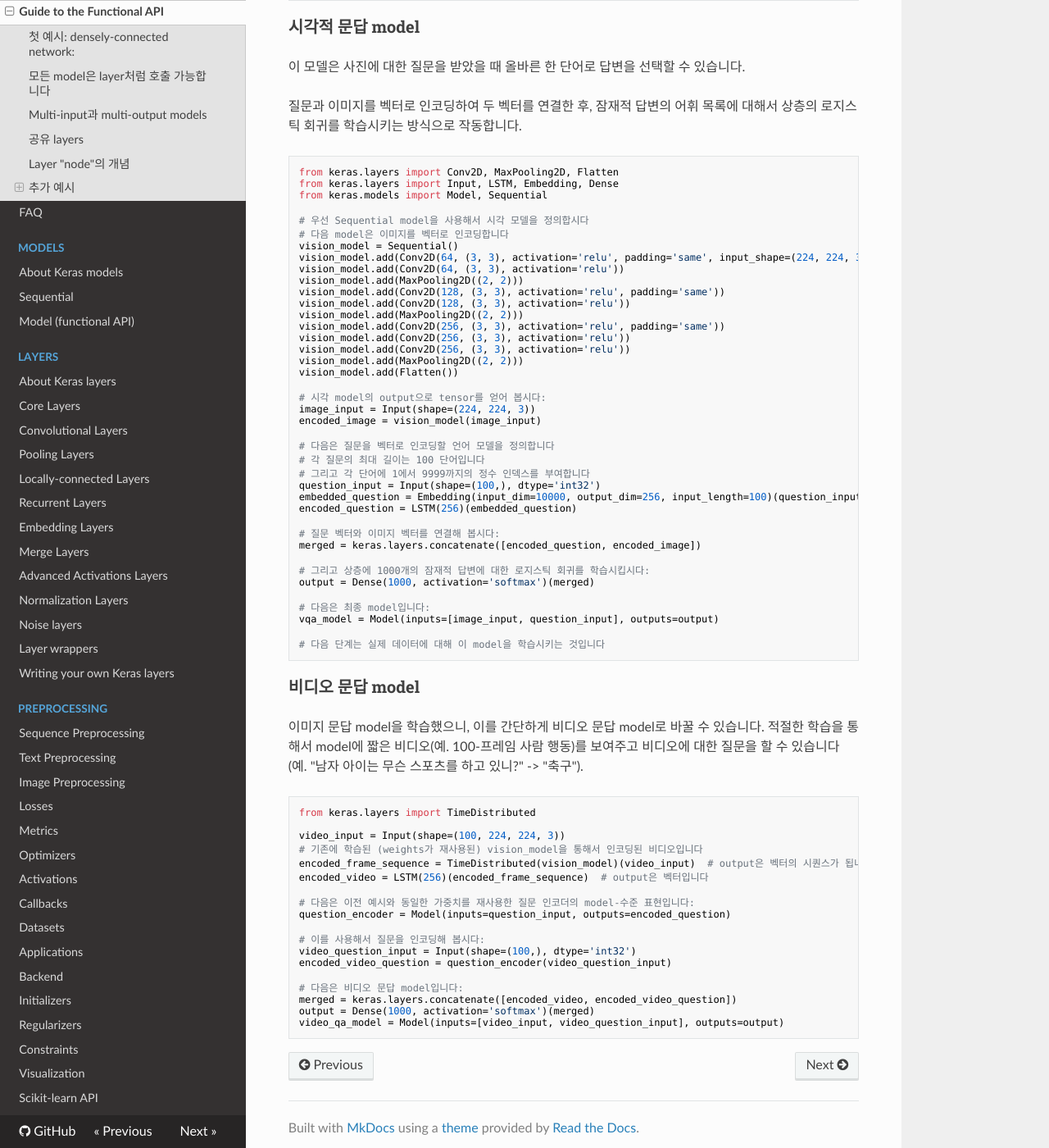
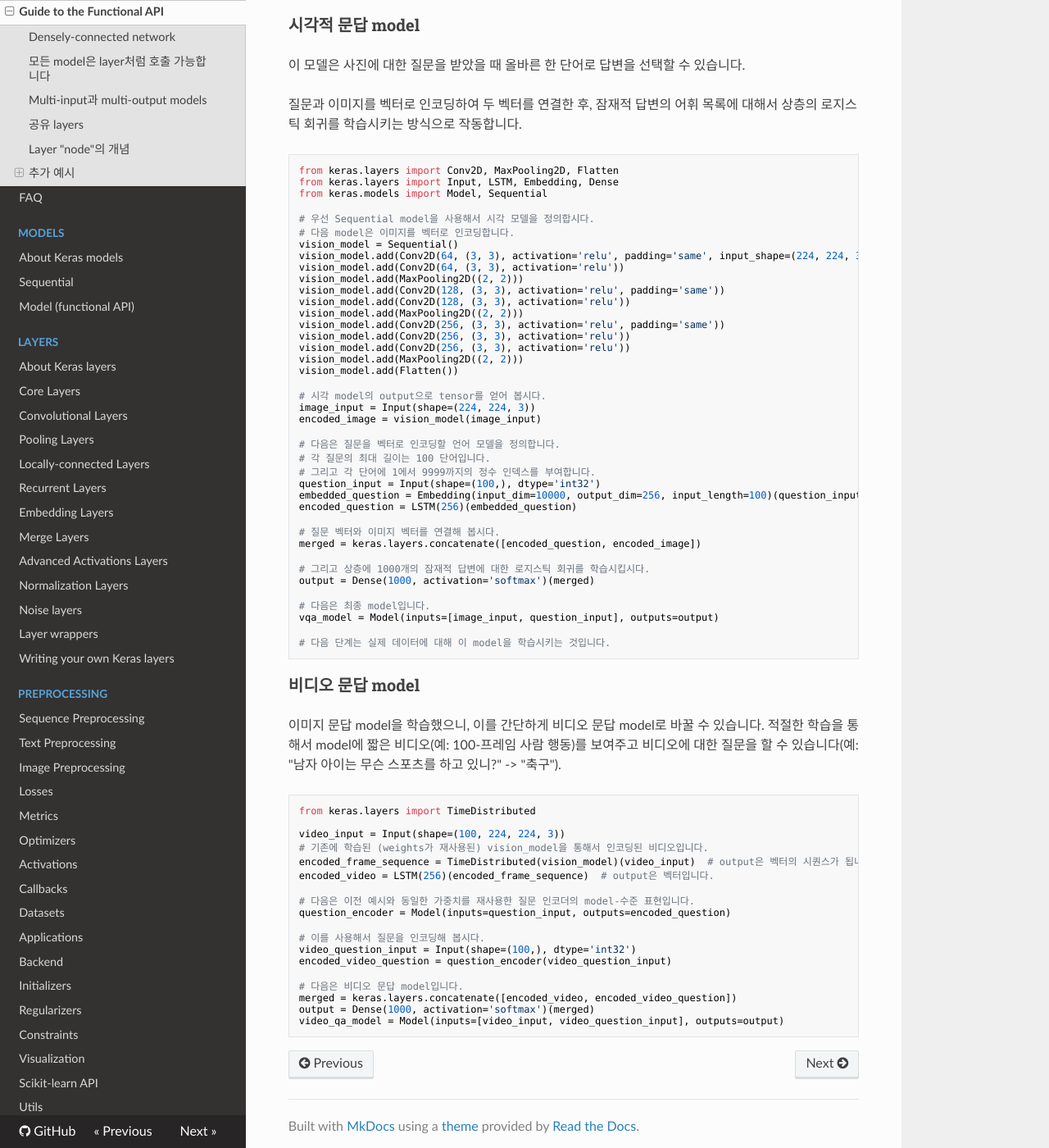
Before and after one commit to keras-team/keras-docs-ko, an MkDocs documentation site: the page built from sources/getting-started/functional-api-guide.md, in a window 1280 px wide and 1400 px high, scrolled down 7535 px. Shown: the whole window at 82% size. Built offline with MkDocs 1.6.1, drawn with Linux system fonts in a browser that asks for light colours; nearby versions of some CDN libraries; some of the changed text lies outside the part shown.

Commit message:
Update functional-api-guide.md

````diff
--- a/sources/getting-started/functional-api-guide.md
+++ b/sources/getting-started/functional-api-guide.md
@@ -8,40 +8,40 @@
 
 -----
 
-## 첫 예시: densely-connected network:
+## Densely-connected network
 
 Densely-connected network를 구현하기에는 `Sequential` model이 더 적합한 선택이겠지만, 아주 간단한 예시로 설명하기 위해서 Keras 함수형 API로 구현해 보겠습니다.
 
-- Layer instance는 (tensor에 대해) 호출 가능하고, tensor를 반환합니다
+- Layer instance는 (tensor에 대해) 호출 가능하고, tensor를 반환합니다.
 - Input tensor와 output tensor는 `Model`을 정의하는데 사용됩니다.
-- 이러한 model은 Keras `Sequential` model과 동일한 방식으로 학습됩니다.
+- 이러한 model은 Keras `Sequential` model과 동일한 방식으로 학습할 수 있습니다.
 
 ```python
 from keras.layers import Input, Dense
 from keras.models import Model
 
-# Tensor를 반환합니다
+# Tensor를 반환합니다.
 inputs = Input(shape=(784,))
 
-# Layer instance는 tensor에 대해 호출 가능하고, tensor를 반환합니다
+# Layer instance는 tensor에 대해 호출 가능하고, tensor를 반환합니다.
 output_1 = Dense(64, activation='relu')(inputs)
 output_2 = Dense(64, activation='relu')(output_1)
 predictions = Dense(10, activation='softmax')(output_2)
 
 # Input layer와 3개의 Dense layer를
-# 포함하는 model을 만들어 냅니다
+# 포함하는 model을 만들어 냅니다.
 model = Model(inputs=inputs, outputs=predictions)
 model.compile(optimizer='rmsprop',
               loss='categorical_crossentropy',
               metrics=['accuracy'])
-model.fit(data, labels)  # 학습을 시작합니다
+model.fit(data, labels)  # 학습을 시작합니다.
 ```
 
 -----
 
 ## 모든 model은 layer처럼 호출 가능합니다
 
-함수형 API를 사용하면 학습된 model을 재사용하기 편리합니다: 어느 model이건 tensor에 대해 호출하여 layer처럼 사용할 수 있습니다. model을 호출하면 model의 *구조*만 재사용하는 것이 아니라 weights까지 재사용되는 것임을 참고하십시오.
+함수형 API를 사용하면 학습된 model을 재사용하기 편리합니다. 어느 model이건 tensor에 대해 호출하여 layer처럼 사용할 수 있습니다. model을 호출하면 model의 *구조*만 재사용하는 것이 아니라 weights까지 재사용하게 됩니다.
 
 ```python
 x = Input(shape=(784,))
@@ -71,24 +71,24 @@
 Multiple inputs과 outputs을 가지는 model은 함수형 API를 적용하기 적합한 사례입니다. 함수형 API를 사용해서 복잡하게 얽힌 많은 수의 데이터 흐름을 간편하게 관리할 수 있습니다.
 
 다음 model을 고려해 봅시다. 트위터에서 특정 뉴스 헤드라인이 얼마나 많은 리트윗과 좋아요를 받을지 예측하려고 합니다. Model에 대한 주요 input은 연속된 단어들로 표현된 헤드라인 자체이지만, 약간의 변화를 주기 위해서 보조 input으로 헤드라인이 게시된 시간 등과 같은 추가 데이터를 받도록 합니다.
-Model은 두 개의 loss function에 의해서 지도됩니다. 주요 loss function을 model의 초기 단계에 사용하는 것이 심층 model에 있어 적절한 regularization 메커니즘입니다.
+Model 학습에는 두 개의 loss function이 사용됩니다. 주요 loss function을 model의 초기 단계에 사용하는 것이 심층 model에 있어 적절한 regularization 메커니즘입니다.
 
-다음은 model이 어떻게 구성되어있는지 보여줍니다:
+다음은 model이 어떻게 구성되어있는지 보여줍니다.
 
 <img src="https://s3.amazonaws.com/keras.io/img/multi-input-multi-output-graph.png" alt="multi-input-multi-output-graph" style="width: 400px;"/>
 
 함수형 API로 model을 구현해 봅시다.
 
-주요 input은 정수 sequence들의 형태로 헤드라인을 (각 정수가 단어 하나를 인코딩하는) 전달받습니다.
+주요 input은 정수 sequence들의 형태로 헤드라인을 전달받으며, 각 정수는 단어들이 인코딩된 값입니다.
 1에서 10,000사이의 정숫값이며 (10,000 단어의 어휘목록), 하나의 정수 sequence은 100 단어로 이루어져 있습니다.
 
 ```python
 from keras.layers import Input, Embedding, LSTM, Dense
 from keras.models import Model
 import numpy as np
-np.random.seed(0)  # 재현성을 위해 임의의 시드값을 설정하십시오
+np.random.seed(0)  # 재현성을 위해 임의의 시드값을 설정합니다.
 
-# 헤드라인 input: 1에서 10000사이의 100개 정수로 이루어진 sequence들을 전달받습니다
+# 헤드라인 input: 1에서 10000사이의 100개 정수로 이루어진 sequence들을 전달받습니다.
 # "name" argument를 전달하여 layer를 명명할 수 있음을 참고하십시오.
 main_input = Input(shape=(100,), dtype='int32', name='main_input')
 
@@ -97,7 +97,7 @@
 x = Embedding(output_dim=512, input_dim=10000, input_length=100)(main_input)
 
 # LSTM은 벡터 sequence를 전체 sequence에 대한
-# 정보를 포함하는 단일 벡터로 변환합니다
+# 정보를 포함하는 단일 벡터로 변환합니다.
 lstm_out = LSTM(32)(x)
 ```
 
@@ -107,7 +107,7 @@
 auxiliary_output = Dense(1, activation='sigmoid', name='aux_output')(lstm_out)
 ```
 
-이 시점에서 보조 input 데이터를 LSTM 출력과 연결함으로써 보조 input 데이터를 model에 전달합니다:
+이 시점에서 보조 input 데이터를 LSTM 출력과 연결함으로써 보조 input 데이터를 model에 전달합니다.
 
 ```python
 auxiliary_input = Input(shape=(5,), name='aux_input')
@@ -122,7 +122,7 @@
 main_output = Dense(1, activation='sigmoid', name='main_output')(x)
 ```
 
-다음은 두 개의 input과 두 개의 output을 갖는 model을 정의합니다:
+다음은 두 개의 input과 두 개의 output을 갖는 model을 정의합니다.
 
 ```python
 model = Model(inputs=[main_input, auxiliary_input], outputs=[main_output, auxiliary_output])
@@ -137,7 +137,7 @@
               loss_weights=[1., 0.2])
 ```
 
-Input 배열과 타겟 배열의 리스트를 전달하여 model을 학습시킬 수 있습니다:
+Input 배열과 타겟 배열의 리스트를 전달하여 model을 학습시킬 수 있습니다.
 
 ```python
 headline_data = np.round(np.abs(np.random.rand(12, 100) * 100))
@@ -148,15 +148,15 @@
           epochs=50, batch_size=32)
 ```
 
-Input layer와 output layer에게 이름을 부여 했으므로 (각 layer에 "name" argument를 전달했으므로),
-다음과 같은 방식으로도 model을 compile 할 수 있습니다:
+Input layer와 output layer에게 이름을 부여 했으므로(각 layer에 `name` argument를 전달했으므로),
+다음과 같은 방식으로도 model을 compile 할 수 있습니다.
 
 ```python
 model.compile(optimizer='rmsprop',
               loss={'main_output': 'binary_crossentropy', 'aux_output': 'binary_crossentropy'},
               loss_weights={'main_output': 1., 'aux_output': 0.2})
 
-# model을 다음과 같은 방식으로도 학습시킬 수 있습니다:
+# model을 다음과 같은 방식으로도 학습시킬 수 있습니다.
 model.fit({'main_input': headline_data, 'aux_input': additional_data},
           {'main_output': headline_labels, 'aux_output': additional_labels},
           epochs=50, batch_size=32)
@@ -179,11 +179,11 @@
 
 트윗 데이터셋을 고려해 봅시다. 서로 다른 두 개의 트윗을 두고 동일한 사람이 작성했는지 여부를 가려내는 model을 만들고자 합니다 (예를 들어, 트윗의 유사성을 기준으로 사용자를 비교할 수 있습니다).
 
-이를 구현하는 한 가지 방법은 두 개의 트윗을 두 벡터로 인코딩하고 그 두 벡터를 연결한 후 로지스틱 회귀를 수행하는 모델을 만드는 것입니다; 이 model은 서로 다른 두 트윗의 작성자가 동일할 확률을 출력합니다. 그런 다음 model은 긍정적인 트윗 쌍과 부정적인 트윗 쌍에 대해서 학습됩니다.
+이를 구현하는 한 가지 방법은 두 개의 트윗을 두 벡터로 인코딩하고 그 두 벡터를 연결한 후 로지스틱 회귀를 수행하는 모델을 만드는 것입니다. 이 model은 서로 다른 두 트윗의 작성자가 동일할 확률을 출력합니다. 그런 다음 model은 긍정적인 트윗 쌍과 부정적인 트윗 쌍에 대해서 학습됩니다.
 
-문제가 대칭적이므로 긍정적인 트윗 쌍을 인코딩하는 메커니즘을 (weights 등을 포함해) 전부 재사용하여 부정적인 트윗 쌍을 인코딩해야 합니다. 이 예시에서는 공유된 LSTM layer를 사용해 트윗을 인코딩 합니다.
+문제가 대칭적이므로 긍정적인 트윗 쌍을 인코딩하는 메커니즘을(weights 등을 포함해) 전부 재사용하여 부정적인 트윗 쌍을 인코딩해야 합니다. 이 예시에서는 공유된 LSTM layer를 사용해 트윗을 인코딩 합니다.
 
-함수형 API로 model을 만들어 봅시다. `(280, 256)` 형태의 이진 행렬, 다시 말해 256 크기의 벡터 280개로 이루어진 sequence를 트윗에 대한 input으로 받습니다 (여기서 256 차원 벡터의 각 차원은 자모에서 가장 빈번하게 사용되는 256 문자의 유무를 인코딩합니다).
+함수형 API로 model을 만들어 봅시다. `(280, 256)` 형태의 이진 행렬, 다시 말해 256 크기의 벡터 280개로 이루어진 sequence를 트윗에 대한 input으로 받습니다(여기서 256 차원 벡터의 각 차원은 자모에서 가장 빈번하게 사용되는 256 문자의 유무를 인코딩합니다).
 
 ```python
 import keras
@@ -194,28 +194,28 @@
 tweet_b = Input(shape=(280, 256))
 ```
 
-Layer를 재사용하려면, 간단히 layer를 한 번만 인스턴스화하고 서로 다른 input마다 layer를 호출하면 됩니다:
+Layer를 재사용하려면, 간단히 layer를 한 번만 인스턴스화하고 서로 다른 input마다 layer를 호출하면 됩니다.
 
 ```python
 # 이 layer는 행렬을 input으로 전달받고
-# 크기가 64인 벡터를 반환합니다
+# 크기가 64인 벡터를 반환합니다.
 shared_lstm = LSTM(64)
 
 # 동일한 layer 인스턴스를
 # 여러 번 재사용하는 경우, layer의
-# weights 또한 재사용됩니다
+# weights 또한 재사용됩니다.
 # (그렇기에 이는 *동일한* 레이어입니다)
 encoded_a = shared_lstm(tweet_a)
 encoded_b = shared_lstm(tweet_b)
 
-# 이제 두 벡터를 연결할 수 있습니다:
+# 이제 두 벡터를 연결할 수 있습니다.
 merged_vector = keras.layers.concatenate([encoded_a, encoded_b], axis=-1)
 
 # 그리고 로지스틱 회귀를 상층에 추가합니다
 predictions = Dense(1, activation='sigmoid')(merged_vector)
 
 # 트윗 input을 예측에 연결하는
-# 학습 가능한 모델을 정의합니다
+# 학습 가능한 모델을 정의합니다.
 model = Model(inputs=[tweet_a, tweet_b], outputs=predictions)
 
 model.compile(optimizer='rmsprop',
@@ -245,7 +245,7 @@
 assert lstm.output == encoded_a
 ```
 
-Layer가 여러 input에 대해서 호출이 된다면 상황이 달라집니다:
+Layer가 여러 input에 대해서 호출이 된다면 상황이 달라집니다.
 ```python
 a = Input(shape=(280, 256))
 b = Input(shape=(280, 256))
@@ -262,7 +262,7 @@
 Use `get_output_at(node_index)` instead.
 ```
 
-다음은 제대로 작동합니다:
+다음은 제대로 작동합니다.
 
 ```python
 assert lstm.get_output_at(0) == encoded_a
@@ -271,7 +271,7 @@
 
 간단하지 않습니까?
 
-`input_shape`와 `output_shape`의 경우도 마찬가지 입니다: layer가 하나의 node만 보유하거나 모든 node가 동일한 input/output shape를 갖는 한, "layer output/input shape"에 대한 개념이 정의되며 `layer.output_shape`/`layer.input_shape`는 동일한 shape를 반환합니다. 하지만 만약 동일한 `Conv2D` layer를 `(32, 32, 3)` 형태의 input에 대해서 호출한 다음 `(64, 64, 3)` 형태의 input에 대해서도 호출한다면, layer는 여러 input/output shape를 가지게 됩니다. 이러한 경우 각 input/output shape가 속한 node의 인덱스를 지정해야만 shape를 얻을 수 있습니다:
+`input_shape`와 `output_shape`의 경우도 마찬가지 입니다: layer가 하나의 node만 보유하거나 모든 node가 동일한 input/output shape를 갖는 한, "layer output/input shape"에 대한 개념이 정의되며 `layer.output_shape`/`layer.input_shape`는 동일한 shape를 반환합니다. 하지만 만약 동일한 `Conv2D` layer를 `(32, 32, 3)` 형태의 input에 대해서 호출한 다음 `(64, 64, 3)` 형태의 input에 대해서도 호출한다면, layer는 여러 input/output shape를 가지게 됩니다. 이러한 경우 각 input/output shape가 속한 node의 인덱스를 지정해야만 shape를 얻을 수 있습니다.
 
 ```python
 a = Input(shape=(32, 32, 3))
@@ -280,11 +280,11 @@
 conv = Conv2D(16, (3, 3), padding='same')
 conved_a = conv(a)
 
-# 지금까지 하나의 input만 존재하므로 다음은 제대로 동작합니다:
+# 지금까지 하나의 input만 존재하므로 다음은 제대로 동작합니다.
 assert conv.input_shape == (None, 32, 32, 3)
 
 conved_b = conv(b)
-# 이제 `.input_shape`은 제대로 작동하지 않지만, 다음은 동작합니다:
+# 이제 `.input_shape`은 제대로 작동하지 않지만, 다음은 동작합니다.
 assert conv.get_input_shape_at(0) == (None, 32, 32, 3)
 assert conv.get_input_shape_at(1) == (None, 64, 64, 3)
 ```
@@ -373,8 +373,8 @@
 from keras.layers import Input, LSTM, Embedding, Dense
 from keras.models import Model, Sequential
 
-# 우선 Sequential model을 사용해서 시각 모델을 정의합시다
-# 다음 model은 이미지를 벡터로 인코딩합니다
+# 우선 Sequential model을 사용해서 시각 모델을 정의합시다.
+# 다음 model은 이미지를 벡터로 인코딩합니다.
 vision_model = Sequential()
 vision_model.add(Conv2D(64, (3, 3), activation='relu', padding='same', input_shape=(224, 224, 3)))
 vision_model.add(Conv2D(64, (3, 3), activation='relu'))
@@ -388,49 +388,49 @@
 vision_model.add(MaxPooling2D((2, 2)))
 vision_model.add(Flatten())
 
-# 시각 model의 output으로 tensor를 얻어 봅시다:
+# 시각 model의 output으로 tensor를 얻어 봅시다.
 image_input = Input(shape=(224, 224, 3))
 encoded_image = vision_model(image_input)
 
-# 다음은 질문을 벡터로 인코딩할 언어 모델을 정의합니다
-# 각 질문의 최대 길이는 100 단어입니다
-# 그리고 각 단어에 1에서 9999까지의 정수 인덱스를 부여합니다
+# 다음은 질문을 벡터로 인코딩할 언어 모델을 정의합니다.
+# 각 질문의 최대 길이는 100 단어입니다.
+# 그리고 각 단어에 1에서 9999까지의 정수 인덱스를 부여합니다.
 question_input = Input(shape=(100,), dtype='int32')
 embedded_question = Embedding(input_dim=10000, output_dim=256, input_length=100)(question_input)
 encoded_question = LSTM(256)(embedded_question)
 
-# 질문 벡터와 이미지 벡터를 연결해 봅시다:
+# 질문 벡터와 이미지 벡터를 연결해 봅시다.
 merged = keras.layers.concatenate([encoded_question, encoded_image])
 
-# 그리고 상층에 1000개의 잠재적 답변에 대한 로지스틱 회귀를 학습시킵시다:
+# 그리고 상층에 1000개의 잠재적 답변에 대한 로지스틱 회귀를 학습시킵시다.
 output = Dense(1000, activation='softmax')(merged)
 
-# 다음은 최종 model입니다:
+# 다음은 최종 model입니다.
 vqa_model = Model(inputs=[image_input, question_input], outputs=output)
 
-# 다음 단계는 실제 데이터에 대해 이 model을 학습시키는 것입니다
+# 다음 단계는 실제 데이터에 대해 이 model을 학습시키는 것입니다.
 ```
 
 ### 비디오 문답 model
 
-이미지 문답 model을 학습했으니, 이를 간단하게 비디오 문답 model로 바꿀 수 있습니다. 적절한 학습을 통해서 model에 짧은 비디오(예. 100-프레임 사람 행동)를 보여주고 비디오에 대한 질문을 할 수 있습니다 (예. "남자 아이는 무슨 스포츠를 하고 있니?" -> "축구").
+이미지 문답 model을 학습했으니, 이를 간단하게 비디오 문답 model로 바꿀 수 있습니다. 적절한 학습을 통해서 model에 짧은 비디오(예: 100-프레임 사람 행동)를 보여주고 비디오에 대한 질문을 할 수 있습니다(예: "남자 아이는 무슨 스포츠를 하고 있니?" -> "축구").
 
 ```python
 from keras.layers import TimeDistributed
 
 video_input = Input(shape=(100, 224, 224, 3))
-# 기존에 학습된 (weights가 재사용된) vision_model을 통해서 인코딩된 비디오입니다
-encoded_frame_sequence = TimeDistributed(vision_model)(video_input)  # output은 벡터의 시퀀스가 됩니다
-encoded_video = LSTM(256)(encoded_frame_sequence)  # output은 벡터입니다
+# 기존에 학습된 (weights가 재사용된) vision_model을 통해서 인코딩된 비디오입니다.
+encoded_frame_sequence = TimeDistributed(vision_model)(video_input)  # output은 벡터의 시퀀스가 됩니다.
+encoded_video = LSTM(256)(encoded_frame_sequence)  # output은 벡터입니다.
 
-# 다음은 이전 예시와 동일한 가중치를 재사용한 질문 인코더의 model-수준 표현입니다:
+# 다음은 이전 예시와 동일한 가중치를 재사용한 질문 인코더의 model-수준 표현입니다.
 question_encoder = Model(inputs=question_input, outputs=encoded_question)
 
-# 이를 사용해서 질문을 인코딩해 봅시다:
+# 이를 사용해서 질문을 인코딩해 봅시다.
 video_question_input = Input(shape=(100,), dtype='int32')
 encoded_video_question = question_encoder(video_question_input)
 
-# 다음은 비디오 문답 model입니다:
+# 다음은 비디오 문답 model입니다.
 merged = keras.layers.concatenate([encoded_video, encoded_video_question])
 output = Dense(1000, activation='softmax')(merged)
 video_qa_model = Model(inputs=[video_input, video_question_input], outputs=output)
````
Also changed, not shown: other parts of sources/getting-started/functional-api-guide.md (+3 -3 lines).
